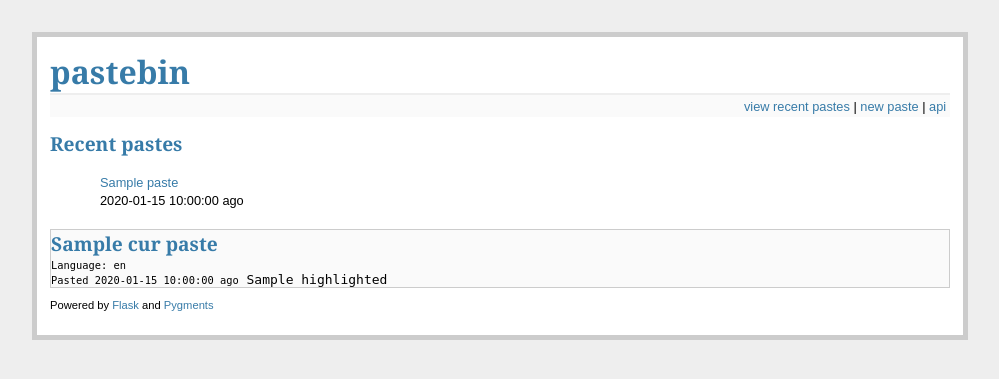
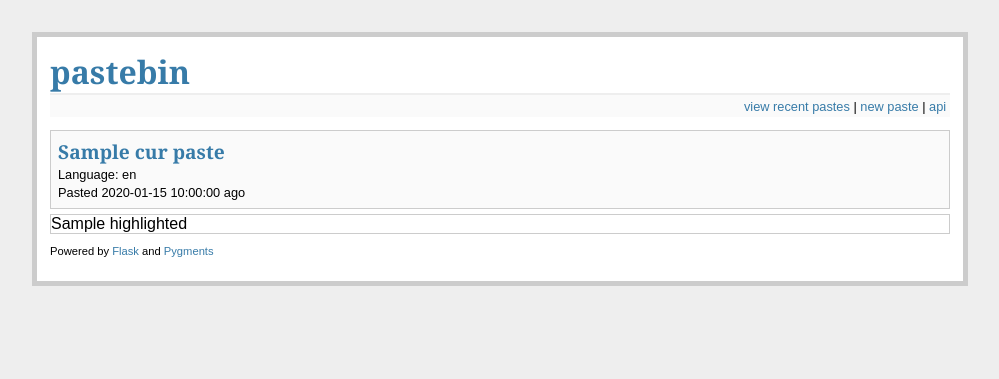
Before and after one commit to joealcorn/PyPaste, a Flask app: template templates/view_paste.html in a window 1280 px wide. Shown: the top 379 px of the page, without its empty margins (140-1139 px from the left). Run offline with Flask 2, Linux system fonts and the light colour scheme; the template is opened without the code that fills it: most values are stand-ins (such as "Sample title", 1, 10 or a date in 2020); parts of the project's set-up code (start-up, migrations or seed data) failed here and were passed over.

Commit message:
Improved layout a wee bit, still needs work though

```diff
--- a/static/style.css
+++ b/static/style.css
@@ -8,20 +8,30 @@ h3              { font-size: 1.2em; }
 p               { font-size: 1em; }
 p2              { font-size: 0.8em; }
 ul              { list-style-type:none; }
-table           { border-collapse:collapse;width:100%;}
-td              { padding-right:5px;padding-left:5px;background-color:#EEE;}
+table           { border-collapse:collapse;}
+
+td.linenos		{ padding-right:5px;padding-left:5px;background-color:#EEE;}
+td.code			{ padding-right:5px; padding-left:10px; background-color:#EEE; width:100%;}
+
+
+.paste-info		{ clear:both; border:1px solid #ccc; margin-top:5px; margin-bottom:5px; background-color:#FAFAFA; padding:7px; }
+.paste-content  { clear:both; border:1px solid #ccc; margin-top:5px; margin-bottom:5px; overflow:auto;}
+
+.paste-list		{ padding:7px; }
+.paste-list li	{ margin-bottom:10px;}
 
 
 .centre         { text-align:center; }
-.page           { margin: 2em auto; width: 900px; border: 5px solid #ccc; padding: 0.8em; background: white; overflow:auto;}
+.page           { margin: 2em auto; width: 900px; border: 5px solid #ccc; padding: 0.8em; background: white;}
 .metanav        { text-align: right; font-size: 0.8em; padding: 0.3em; margin-bottom: 1em; background: #fafafa; }
 .flash          { background: #CEE5F5; padding: 0.5em; border: 1px solid #AACBE2; }
 .error          { background: #F0D6D6; padding: 0.5em; }
 .footer-text    { font-size:0.7em; width: 35em; }
-.list_recent li { display:inline; float:left; padding-bottom:20px;padding-left:10px;padding-right:10px; }
-.recent         { float:left; }
-.textedit       { width:100%; font-family:monospace;}
-.text_area      { clear:both; font-family:monospace; background-color:#fafafa; border:1px solid #ccc; overflow:auto;}
+.recent         { float:left; padding:7px; width:884px;}
+.list_recent li { display:inline; float:left; padding-bottom:20px; padding-left:10px; padding-right:10px; }
+.textedit       { width:100%; font-family:monospace; resize:vertical;}
+.input-bordered { border:1px solid #ccc;}
+
 .time           { color:#757575 }
 .lang           { color:#757575 }
 .unlisted_title { color:#757575 }
--- a/templates/add_paste.html
+++ b/templates/add_paste.html
@@ -11,12 +11,12 @@
         </ul>
     </div>
             <form action="{{ url_for('add') }}" method="post">
-                    <textarea class="textedit" name="contents" rows="15" placeholder="Paste contents" autofocus></textarea>
-                    <input type="text" name="title" maxlength="40" placeholder="Title (optional)">
+                    <textarea class="textedit input-bordered" name="contents" rows="15" placeholder="Paste contents" autofocus></textarea>
+                    <input type="text" class="input-bordered" name="title" maxlength="40" placeholder="Title (optional)">
                     <!--<input type="password" name="password" maxlength="30" placeholder="Password (optional)">-->
                     <input type="checkbox" id="unlisted" name="unlisted" value="1"/><p2>Unlisted</p2>
                     <input type="hidden" name="unlisted" value="0" />
-                    <select name="language">
+                    <select name="language" class="input-bordered">
                         <option value="text">Language</option>
                         <option value="text">Text</option>
                         <option value="c">C</option>
--- a/templates/layout.html
+++ b/templates/layout.html
@@ -1,10 +1,12 @@
 <!doctype html>
+<head>
+    <title>pastebin</title>
+    <link rel="shortcut icon" href="static/favicon.ico" type="image/x-icon" >
+    <link rel=stylesheet type=text/css href="{{ url_for('static', filename='style.css') }}">
+    {% block head %}{% endblock %}
 
-<title>pastebin</title>
-<link rel=stylesheet type=text/css href="{{ url_for('static', filename='style.css') }}">
-<link rel=stylesheet type=text/css href="{{ url_for('static', filename='highlight.css') }}">
-<link rel="shortcut icon" href="static/favicon.ico" type="image/x-icon" >
-
+</head>
+<body>
     <div class="page">
         <a href="{{ url_for('index') }}"><h1>pastebin</h1></a>
         <div class="metanav">
@@ -17,3 +19,4 @@
         {% block body %}{% endblock %}
         <p class="footer-text">Powered by <a href="http://flask.pocoo.org" target="_blank">Flask</a> and <a href="http://pygments.org/" target="_blank">Pygments</a></p>
     </div>
+</body>
--- a/templates/paste_list.html
+++ b/templates/paste_list.html
@@ -1,7 +1,7 @@
 {% extends "layout.html" %}
 {% block body %}
 
-    <div>
+    <div class="paste-list">
         <h3>Recent pastes</h3>
         <ul>
         {% for paste in pastes %}
--- a/templates/view_paste.html
+++ b/templates/view_paste.html
@@ -1,17 +1,8 @@
 {% extends "layout.html" %}
+{% block head %}<link rel=stylesheet type=text/css href="{{ url_for('static', filename='highlight.css') }}">{% endblock %}
 {% block body %}
 
-    <div class="recent">
-        <h3>Recent pastes</h3>
-        <ul class=list_recent>
-        {% for paste in recent_pastes %}
-            <li><p2><a title="{{ paste.title }}" href="{{ url_for('view_paste', paste_id=paste.id) }}">{{ paste.title|truncate(length=12, killwords=True, end='...') }}</a><br>{{ paste.posted }} ago</p2></li>
-        {% else %}
-            <li><p2>There's nothing here yet!<br><a href="{{ url_for('index') }}">Change that!</a></p2></li>
-        {% endfor %}
-        </ul>
-    </div>
-    <div class="text_area">
+    <div class="paste-info">
         <h2>{{ cur_paste.title }}</h2><p2>Language: {{ cur_paste.language }}<br> Pasted {{ cur_paste.posted }} ago</p2>
         {% if session.logged_in %}
             <form action="{{ url_for('delete') }}" method="post">
@@ -19,11 +10,9 @@
                 <input type="hidden" name="pid" value="{{ cur_paste.id }}">
             </form>
         {% endif %}
-        {% if highlighted %}
-            {{ highlighted|safe }}
-        {% else %}
-            <pre>{{ cur_paste.contents }}</pre>
-        {% endif %}
+    </div>
+    <div class="paste-content">
+        {{ highlighted|safe }}
     </div>
 
 
```
